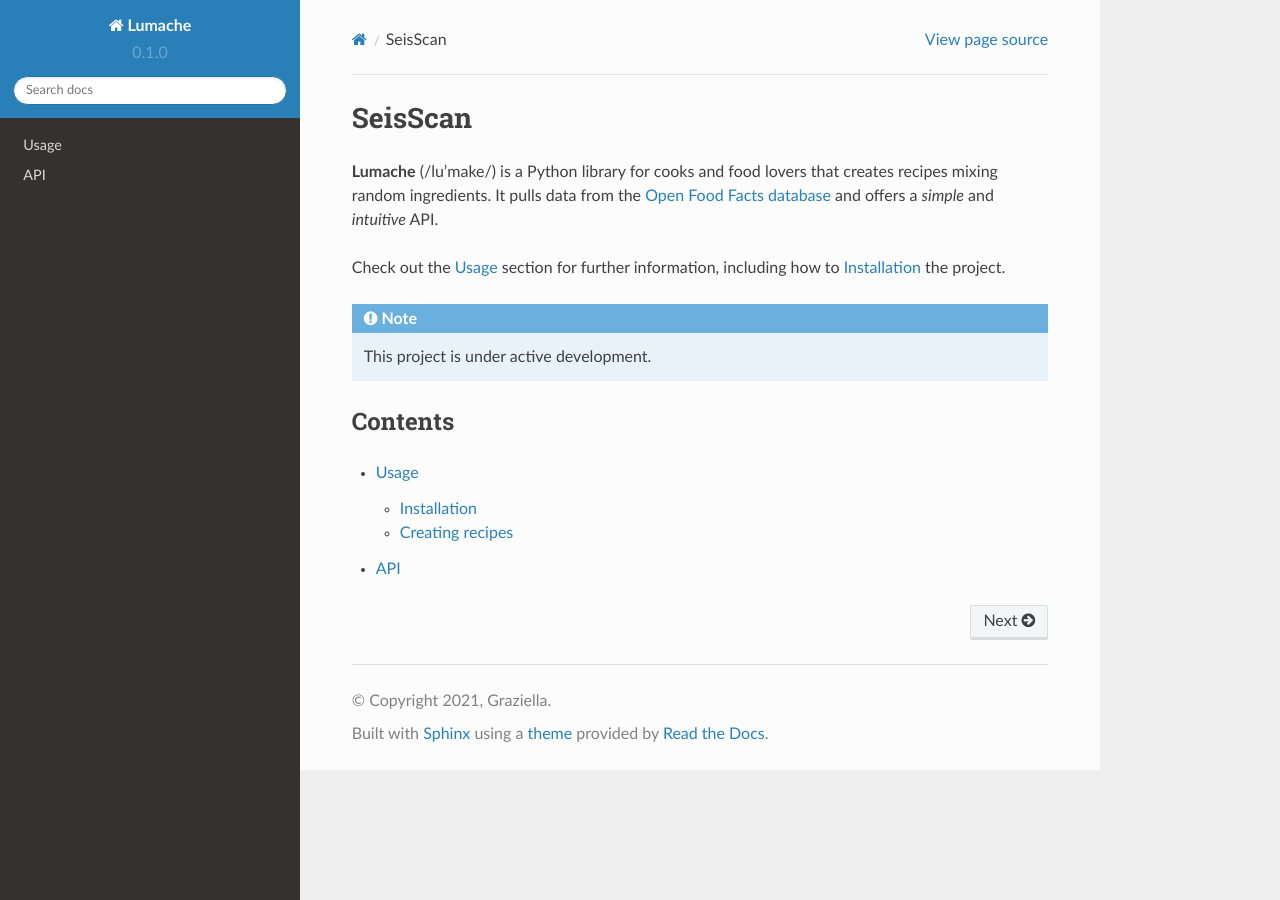
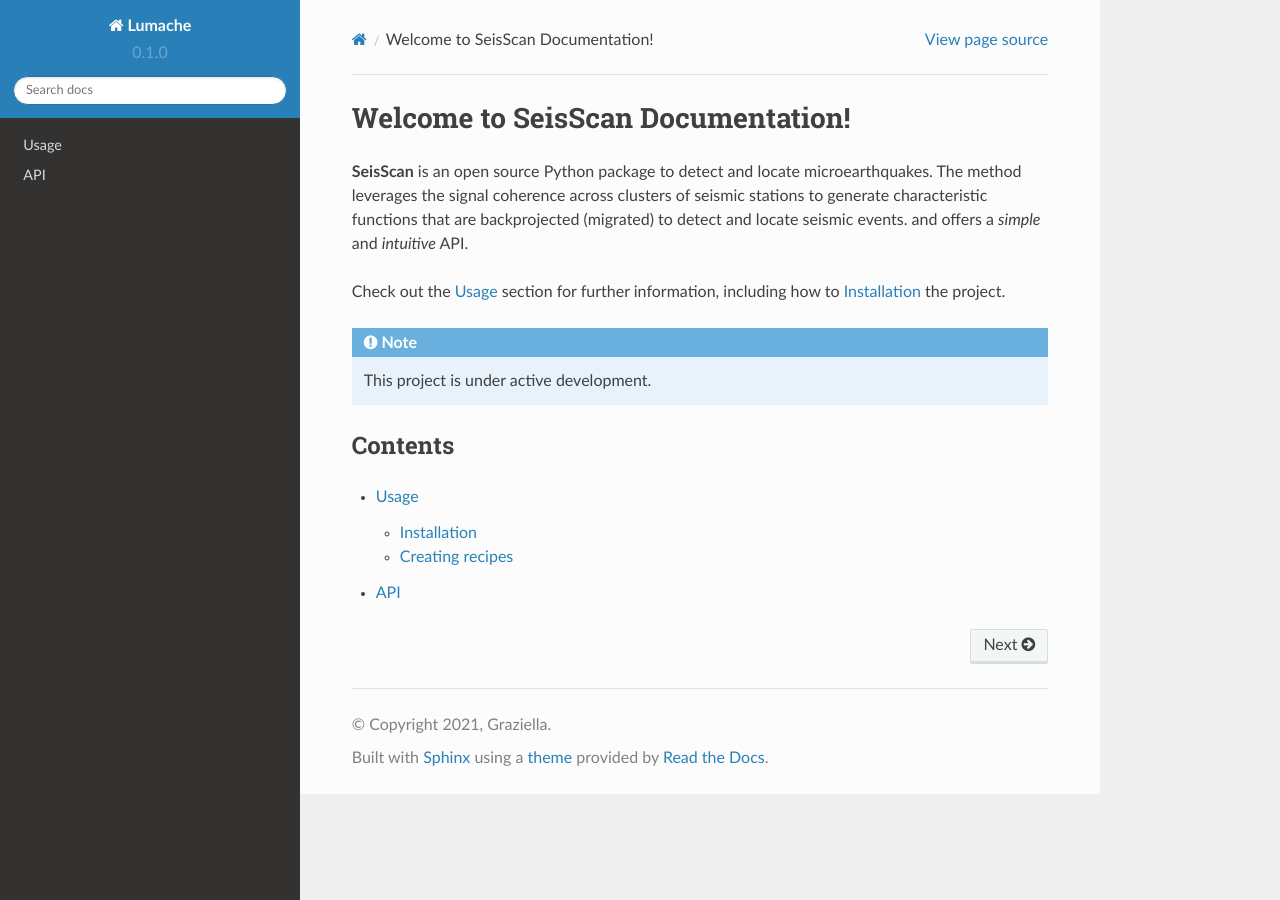
Before and after one commit to ketansingharoy/rtd-tutorial, a Sphinx documentation site: the page built from docs/source/index.rst, in a window 1280 px wide. Built offline with Sphinx 7.4.7 and the Read the Docs theme 2.0.0, drawn with Linux system fonts in a browser that asks for light colours.

Commit message:
Update index.rst

```diff
--- a/docs/source/index.rst
+++ b/docs/source/index.rst
@@ -1,9 +1,7 @@
-SeisScan
-===================================
+Welcome to SeisScan Documentation!
+==================================
 
-**Lumache** (/lu'make/) is a Python library for cooks and food lovers
-that creates recipes mixing random ingredients.
-It pulls data from the `Open Food Facts database <https://world.openfoodfacts.org/>`_
+**SeisScan** is an open source Python package to detect and locate microearthquakes. The method leverages the signal coherence across clusters of seismic stations to generate characteristic functions that are backprojected (migrated) to detect and locate seismic events.
 and offers a *simple* and *intuitive* API.
 
 Check out the :doc:`usage` section for further information, including
```
